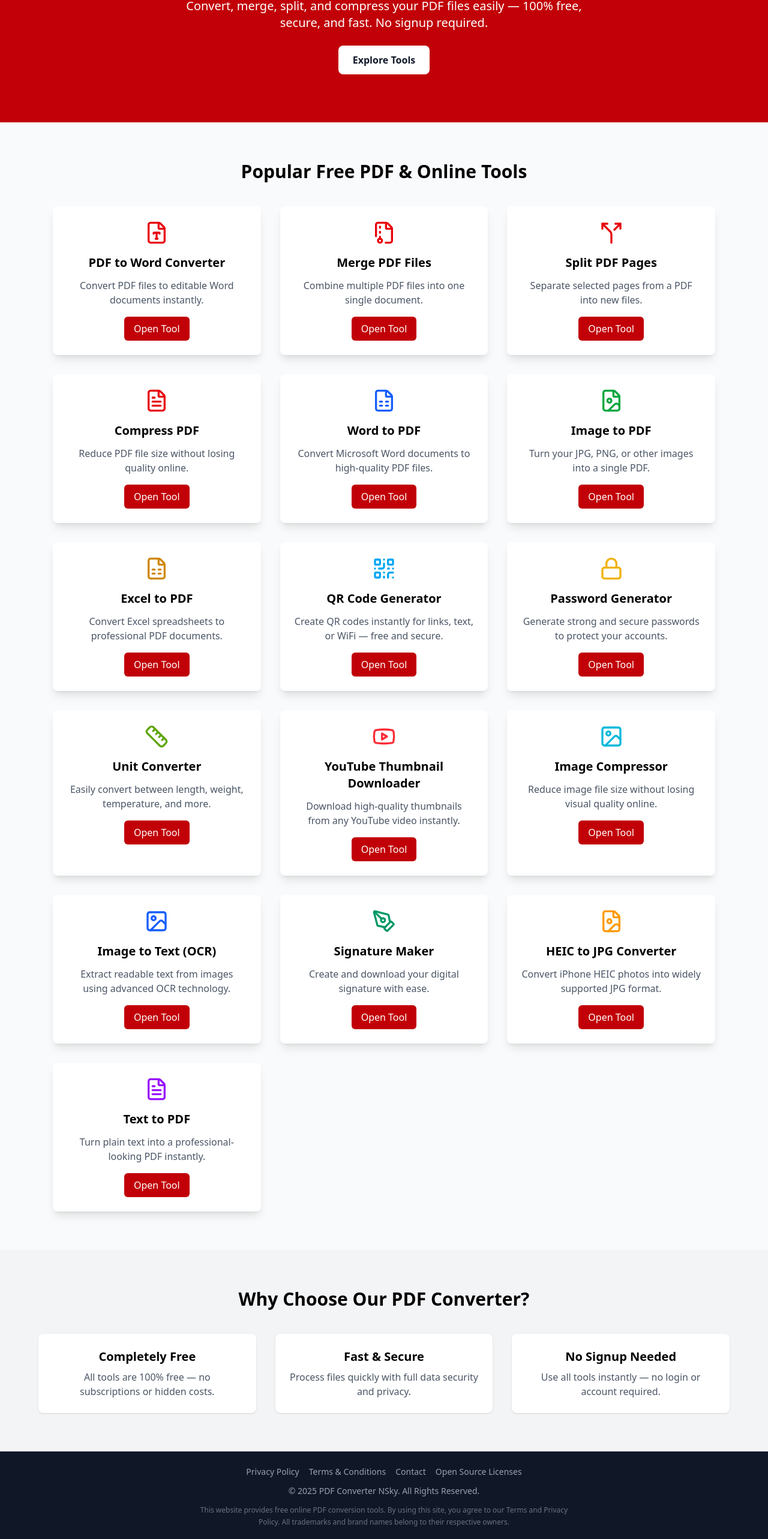
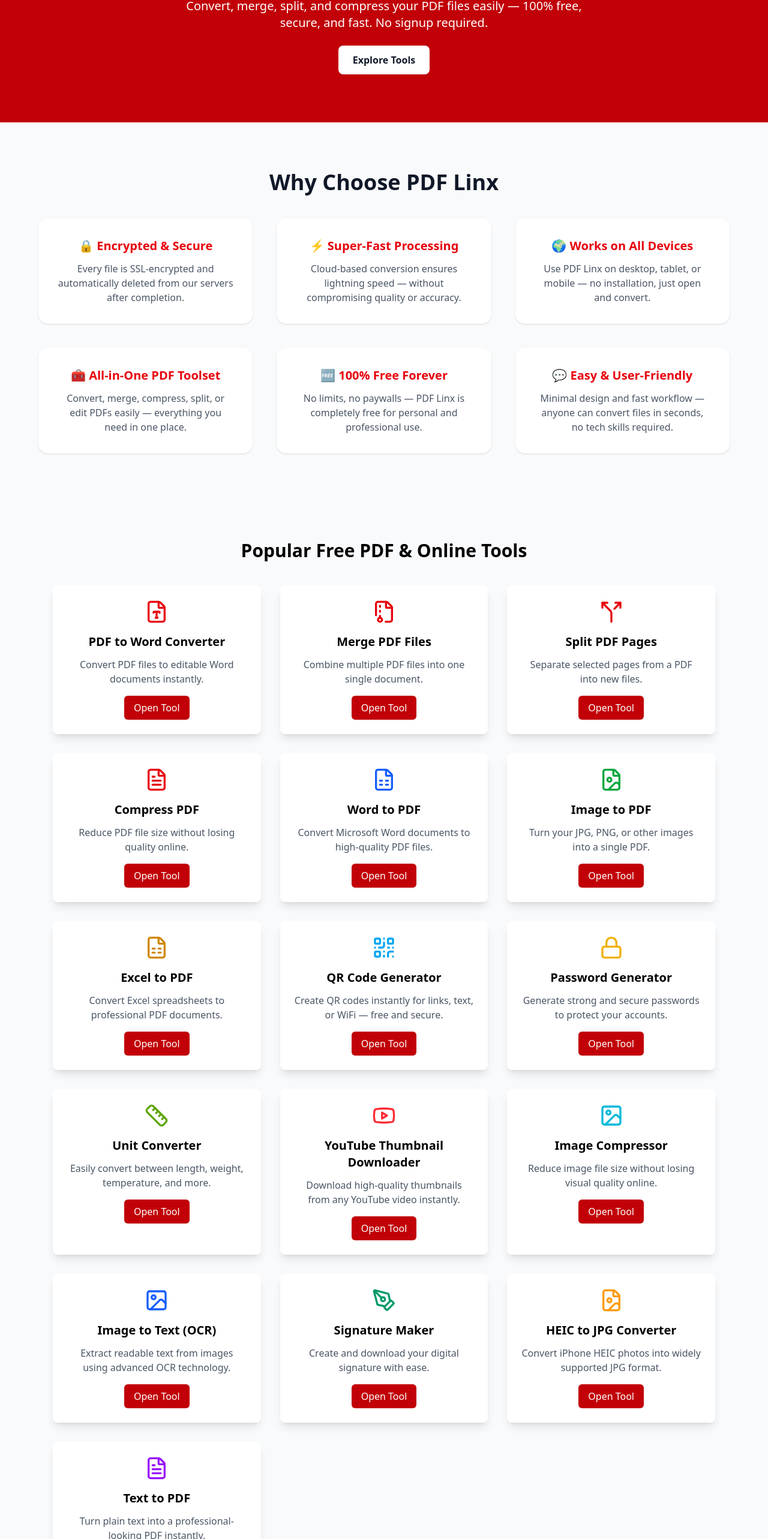
Before and after one commit to ashfaqazad/pdflinx, a Next.js app: page / in a window 1280 px wide. Shown: the part 224-2790 px from the top of the page at 60% size. Built offline with nearby package versions, Linux system fonts and the light colour scheme.

Commit message:
updated Home page

```diff
--- a/app/page.js
+++ b/app/page.js
@@ -141,6 +141,69 @@
         </button>
       </section>
 
+
+
+{/* Features Section */}
+<section className="py-20 bg-[#f9fafb] text-center">
+  <h2 className="text-3xl md:text-4xl font-bold mb-10 text-gray-900">
+    Why Choose PDF Linx
+  </h2>
+
+  <div className="max-w-6xl mx-auto grid grid-cols-1 md:grid-cols-3 gap-10">
+    <div className="p-8 bg-white rounded-2xl shadow hover:shadow-md transition">
+      <h3 className="text-xl font-semibold text-red-600 mb-3">🔒 Encrypted & Secure</h3>
+      <p className="text-gray-600">
+        Every file is SSL-encrypted and automatically deleted from our servers
+        after completion.
+      </p>
+    </div>
+
+    <div className="p-8 bg-white rounded-2xl shadow hover:shadow-md transition">
+      <h3 className="text-xl font-semibold text-red-600 mb-3">⚡ Super-Fast Processing</h3>
+      <p className="text-gray-600">
+        Cloud-based conversion ensures lightning speed — without compromising
+        quality or accuracy.
+      </p>
+    </div>
+
+    <div className="p-8 bg-white rounded-2xl shadow hover:shadow-md transition">
+      <h3 className="text-xl font-semibold text-red-600 mb-3">🌍 Works on All Devices</h3>
+      <p className="text-gray-600">
+        Use PDF Linx on desktop, tablet, or mobile — no installation, just open
+        and convert.
+      </p>
+    </div>
+
+    <div className="p-8 bg-white rounded-2xl shadow hover:shadow-md transition">
+      <h3 className="text-xl font-semibold text-red-600 mb-3">🧰 All-in-One PDF Toolset</h3>
+      <p className="text-gray-600">
+        Convert, merge, compress, split, or edit PDFs easily — everything you
+        need in one place.
+      </p>
+    </div>
+
+    <div className="p-8 bg-white rounded-2xl shadow hover:shadow-md transition">
+      <h3 className="text-xl font-semibold text-red-600 mb-3">🆓 100% Free Forever</h3>
+      <p className="text-gray-600">
+        No limits, no paywalls — PDF Linx is completely free for personal and
+        professional use.
+      </p>
+    </div>
+
+    <div className="p-8 bg-white rounded-2xl shadow hover:shadow-md transition">
+      <h3 className="text-xl font-semibold text-red-600 mb-3">💬 Easy & User-Friendly</h3>
+      <p className="text-gray-600">
+        Minimal design and fast workflow — anyone can convert files in seconds,
+        no tech skills required.
+      </p>
+    </div>
+  </div>
+</section>
+
+
+
+
+
       {/* Tools Section */}
       <section id="tools" className="py-16 px-6 max-w-6xl mx-auto">
         <h2 className="text-3xl font-bold text-center mb-10">
@@ -167,32 +230,8 @@
         </div>
       </section>
 
-      {/* Why Choose Us */}
-      <section className="bg-gray-100 py-16 px-6">
-        <h2 className="text-3xl font-bold text-center mb-10">
-          Why Choose Our PDF Converter?
-        </h2>
-        <div className="grid grid-cols-1 md:grid-cols-3 gap-8 max-w-6xl mx-auto text-center">
-          <div className="p-6 bg-white shadow rounded-lg">
-            <h3 className="text-xl font-semibold mb-2">Completely Free</h3>
-            <p className="text-gray-600">
-              All tools are 100% free — no subscriptions or hidden costs.
-            </p>
-          </div>
-          <div className="p-6 bg-white shadow rounded-lg">
-            <h3 className="text-xl font-semibold mb-2">Fast & Secure</h3>
-            <p className="text-gray-600">
-              Process files quickly with full data security and privacy.
-            </p>
-          </div>
-          <div className="p-6 bg-white shadow rounded-lg">
-            <h3 className="text-xl font-semibold mb-2">No Signup Needed</h3>
-            <p className="text-gray-600">
-              Use all tools instantly — no login or account required.
-            </p>
-          </div>
-        </div>
-      </section>
+
+
     </main>
   );
 }
```
